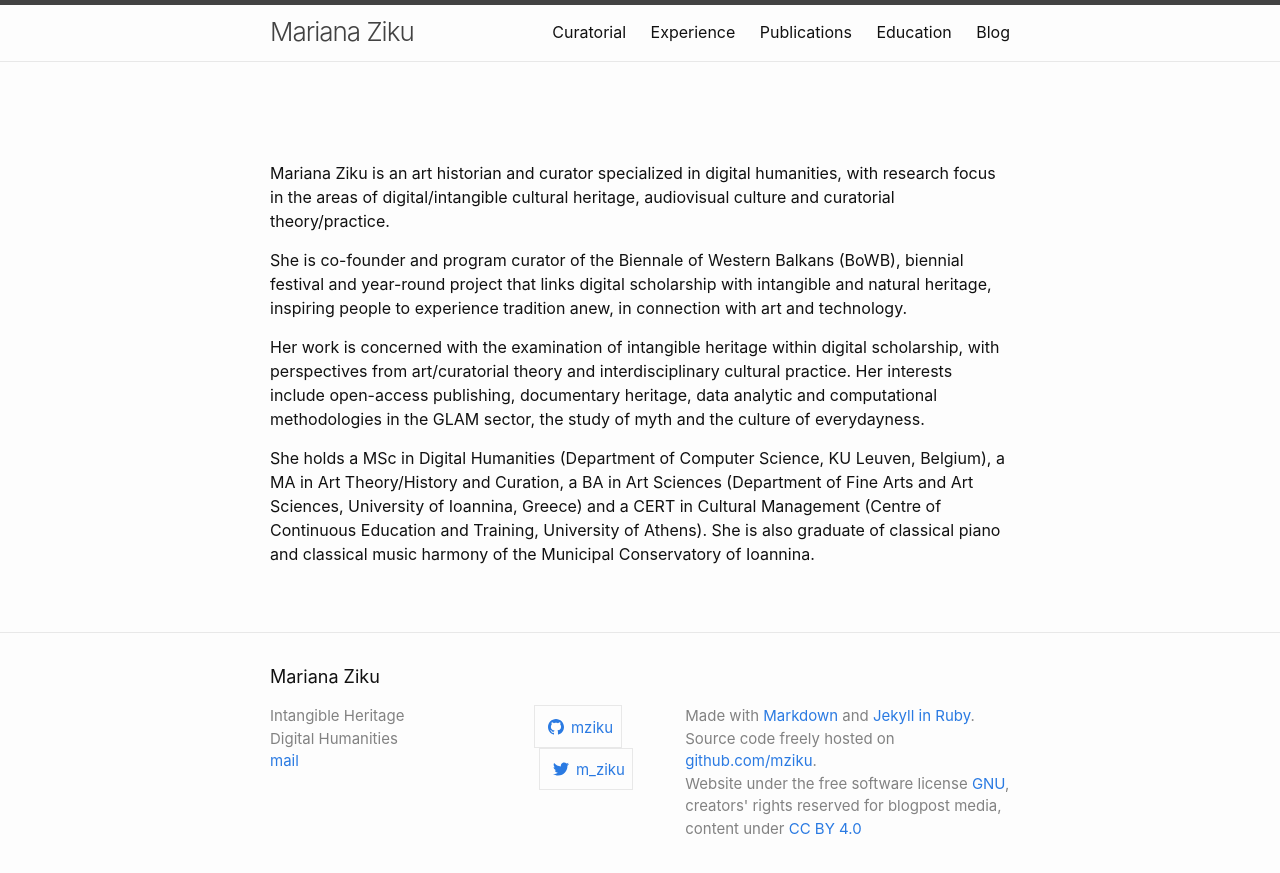
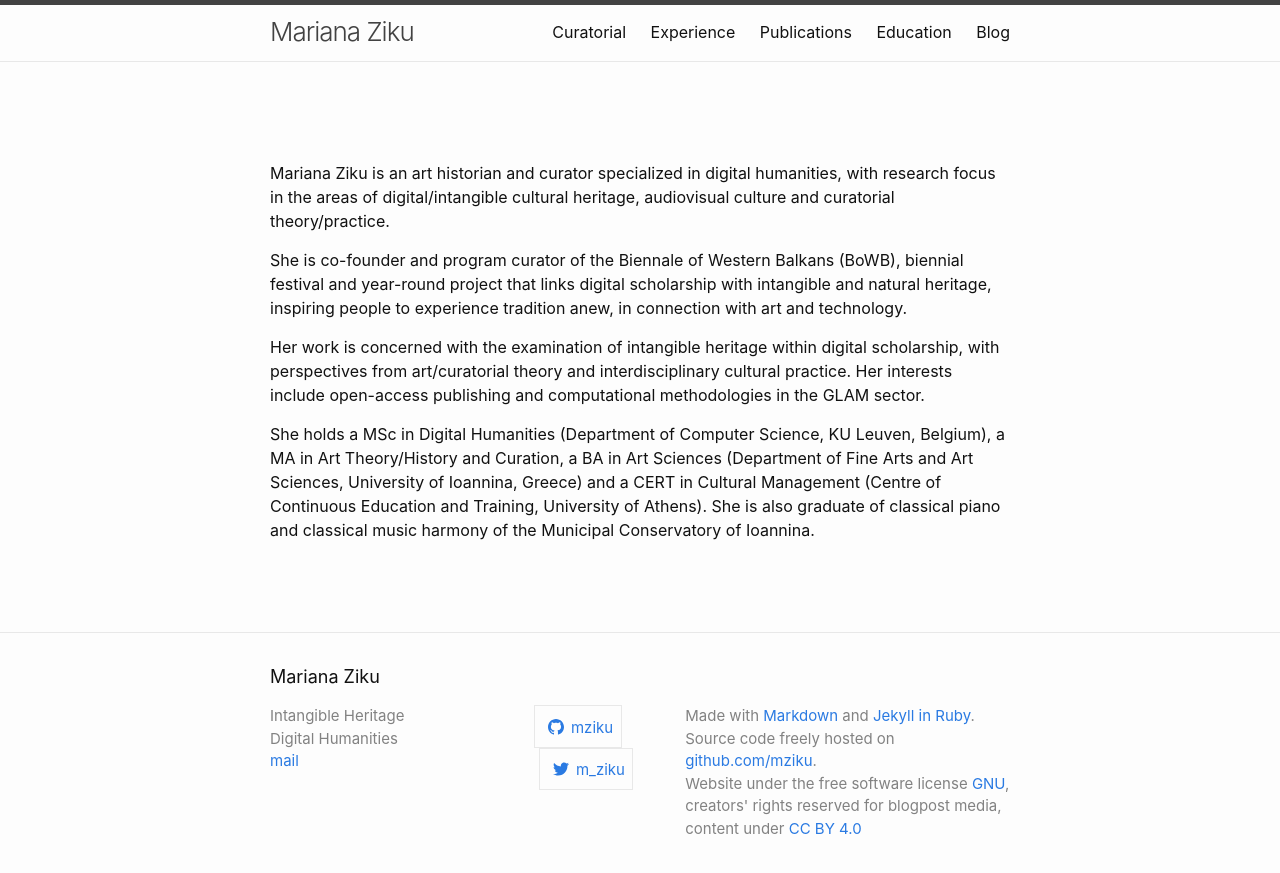
Before and after one commit to mziku/mziku.github.io, a Jekyll site: the page built from index.md, in a window 1280 px wide. Shown: the top 873 px of the page. Built offline with Jekyll 4.4.1, drawn with Linux system fonts in a browser that asks for light colours.

Commit message:
Update index.md

```diff
--- a/index.md
+++ b/index.md
@@ -8,6 +8,6 @@ Mariana Ziku is an art historian and curator specialized in digital humanities,
 
 She is co-founder and program curator of the Biennale of Western Balkans (BoWB), biennial festival and year-round project that links digital scholarship with intangible and natural heritage, inspiring people to experience tradition anew, in connection with art and technology.
 
-Her work is concerned with the examination of intangible heritage within digital scholarship, with perspectives from art/curatorial theory and interdisciplinary cultural practice. Her interests include open-access publishing, documentary heritage, data analytic and computational methodologies in the GLAM sector, the study of myth and the culture of everydayness.
+Her work is concerned with the examination of intangible heritage within digital scholarship, with perspectives from art/curatorial theory and interdisciplinary cultural practice. Her interests include open-access publishing and computational methodologies in the GLAM sector.
 
 She holds a MSc in Digital Humanities (Department of Computer Science, KU Leuven, Belgium), a MA in Art Theory/History and Curation, a BA in Art Sciences (Department of Fine Arts and Art Sciences, University of Ioannina, Greece) and a CERT in Cultural Management (Centre of Continuous Education and Training, University of Athens). She is also graduate of classical piano and classical music harmony of the Municipal Conservatory of Ioannina.
```
